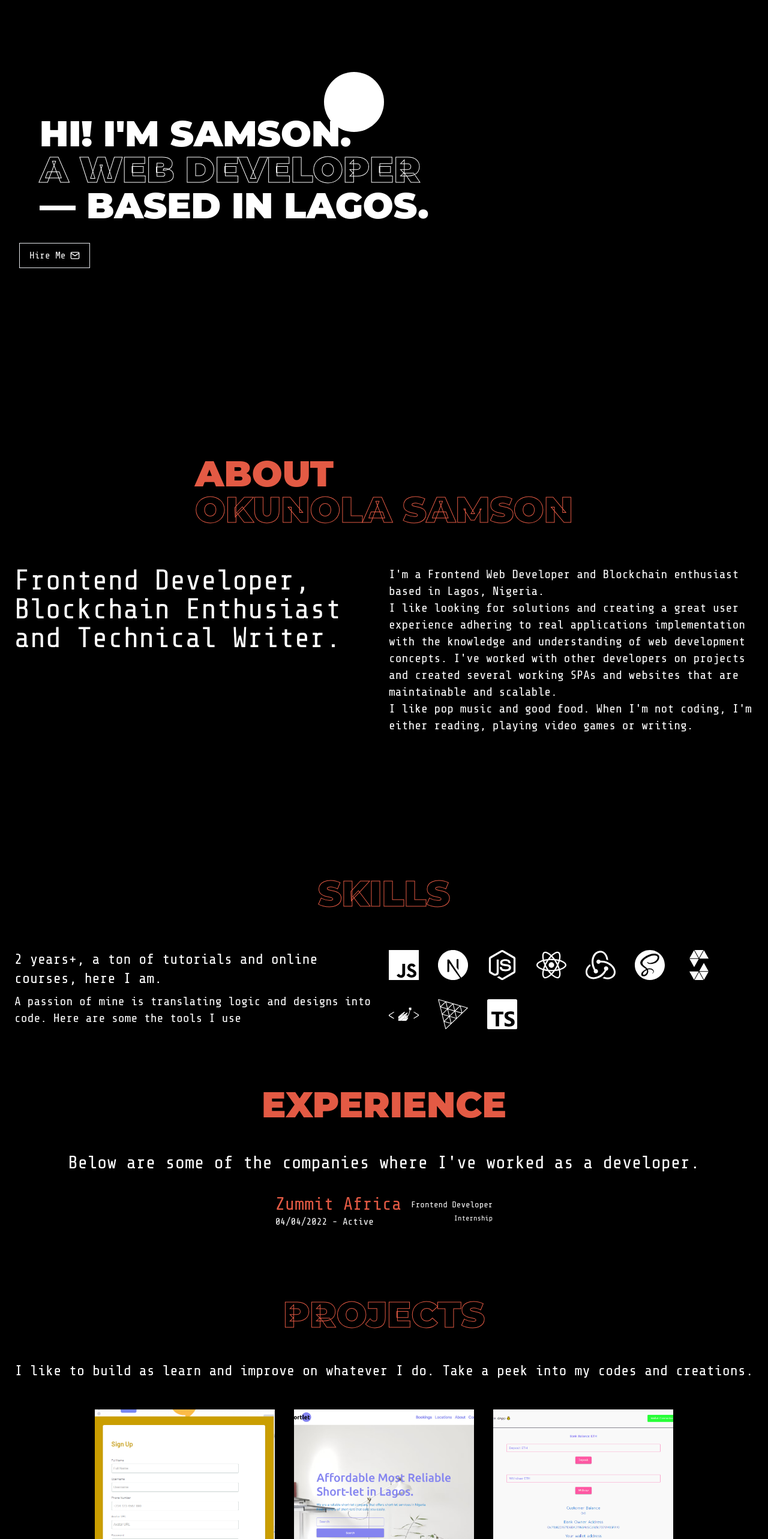
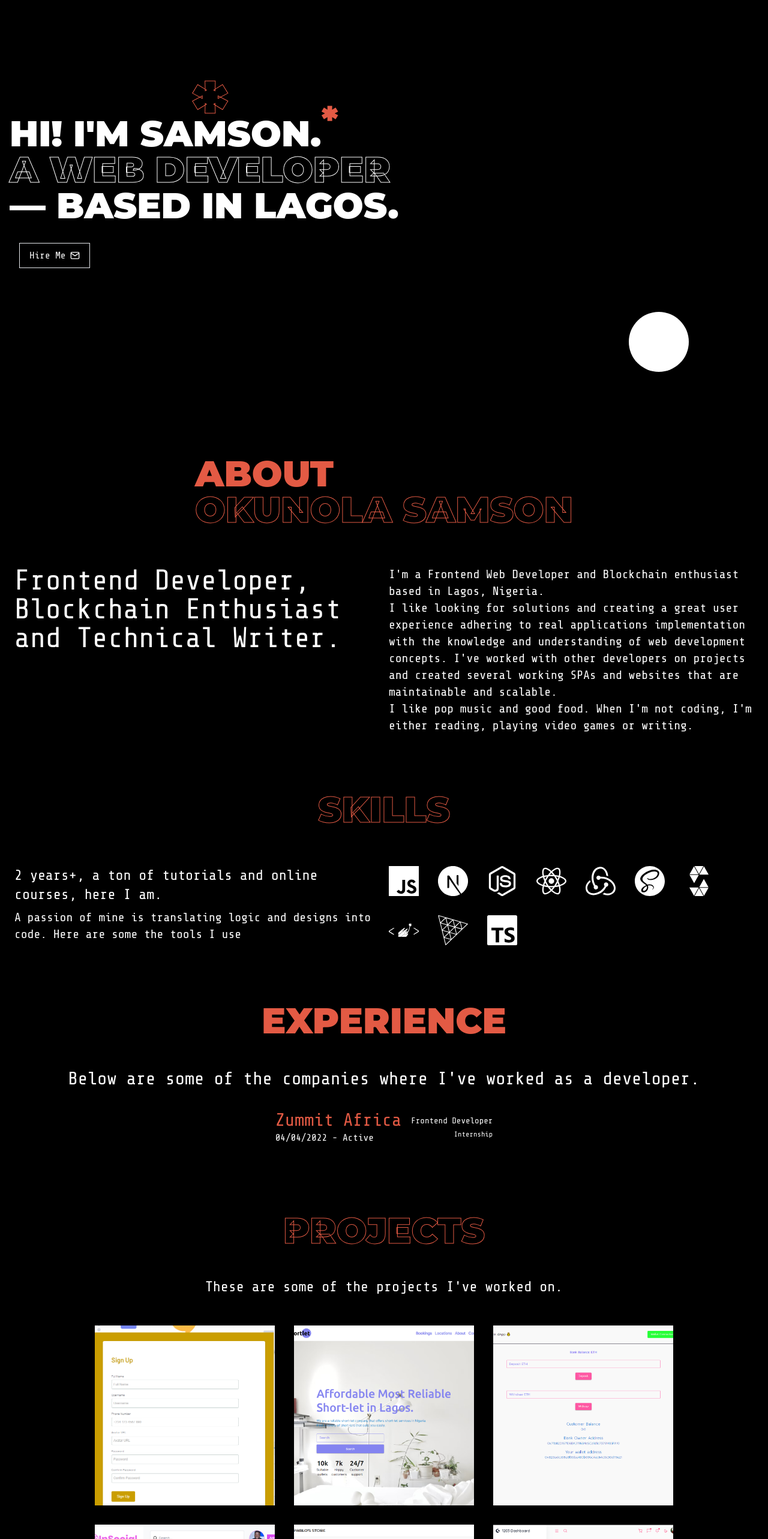
Before and after one commit to pablo-clueless/Portfolio, a React (Vite) app in the folder portfolio/: page / in a window 1280 px wide. Shown: the part 160-2726 px from the top of the page at 60% size. Built offline with nearby package versions, Linux system fonts and the light colour scheme.

Commit message:
made changes

```diff
--- a/portfolio/src/components/About.jsx
+++ b/portfolio/src/components/About.jsx
@@ -4,9 +4,9 @@ import { motion } from 'framer-motion'
 const About = () => {
 
     return (
-        <div className='flex flex-col items-center h-700 text-center bg-blak px-6 py-10'>
+        <div className='flex flex-col items-center w-full text-center bg-blak px-6 py-10'>
             <div className='mb-12 text-left'>
-                <p className='text-6xl font-black font-heading text-primary'>
+                <p className='md:text-6xl text-4xl font-black font-heading text-primary'>
                     ABOUT
                 </p>
                 <p className='text-6xl font-black font-heading text-primary outline-text'>
--- a/portfolio/src/components/Contact.jsx
+++ b/portfolio/src/components/Contact.jsx
@@ -1,14 +1,18 @@
 import React from 'react'
+import { motion } from 'framer-motion'
 import { FiCodepen, FiGithub, FiLinkedin, FiMail ,FiTwitter } from 'react-icons/fi'
 
 import { Button, IconButton } from '.'
 
+const container = {hidden: {opacity: 0 },show: {opacity: 1,transition: {staggerChildren: 0.75,},},}
+const item = {hidden: {opacity: 0},show: {opacity: 1}}
+
 const Contact = () => {
 
     return (
-        <div className='flex flex-col items-center text-center bg-black px-6 py-10' id="contact">
+        <motion.div className='flex flex-col items-center text-center bg-black px-6 py-10' id="contact">
             <div className='mb-12 text-left'>
-                <p className='text-6xl font-black font-heading text-primary'>
+                <p className='md:text-6xl text-4xl font-black font-heading text-primary'>
                     GET IN TOUCH
                 </p>
             </div>
@@ -22,21 +26,21 @@ const Contact = () => {
             </p>
 
             <Button to='mailto:smsnmicheal@gamil' text='GET IN TOUCH' icon={<FiMail />} mt={64} mb={64} />
-            <ul className='flex items-center justify-between'>
-                <li className='md:mx-4 mx-1'>
+            <motion.ul variants={container} initial='hidden' whileInView='show' className='flex items-center justify-between'>
+                <motion.li variants={item} className='md:mx-4 mx-1'>
                     <IconButton to='https://codepen.io/pablo-clueless' icon={<FiCodepen />} large />
-                </li>
-                <li className='md:mx-4 mx-1'>
+                </motion.li>
+                <motion.li variants={item} className='md:mx-4 mx-1'>
                     <IconButton to='https://github.com/pablo-clueless' icon={<FiGithub />} large />
-                </li>
-                <li className='md:mx-4 mx-1'>
+                </motion.li>
+                <motion.li variants={item} className='md:mx-4 mx-1'>
                     <IconButton to='https://linkedin.com/in/samson-okunola/' icon={<FiLinkedin />} large />
-                </li>
-                <li className='md:mx-4 mx-1'>
+                </motion.li>
+                <motion.li variants={item} className='md:mx-4 mx-1'>
                     <IconButton to='https://twitter.com/pablo_clueless' icon={<FiTwitter />} large />
-                </li>
-            </ul>
-        </div>
+                </motion.li>
+            </motion.ul>
+        </motion.div>
     )
 }
 
--- a/portfolio/src/components/Experience.jsx
+++ b/portfolio/src/components/Experience.jsx
@@ -8,7 +8,7 @@ const Experience = () => {
   return (
     <div className='flex flex-col items-center text-center bg-black px-6 py-10' id="about">
       <div className='mb-12 text-left'>
-        <p className='text-6xl font-black font-heading text-primary'>
+        <p className='md:text-6xl text-4xl font-black font-heading text-primary'>
           EXPERIENCE
         </p>
       </div>
--- a/portfolio/src/components/Footer.jsx
+++ b/portfolio/src/components/Footer.jsx
@@ -4,7 +4,7 @@ const Footer = () => {
     return (
         <div className='flex sm:flex-row flex-col items-center justify-between p-4 bg-main-bg dark:bg-main-dark-bg'>
             <p className='text-base text-white'>
-                Designed and built by Okunola Samson - <span className='text-primary'>@pablo_clueless</span>
+                Designed and built by <span className='text-primary'>@pablo_clueless</span>
             </p>
             <a href='#home' className='text-white hover:text-primary duration-500 bounce'>
                 scroll to top &uarr;
--- a/portfolio/src/components/Header.jsx
+++ b/portfolio/src/components/Header.jsx
@@ -5,21 +5,23 @@ import { FiMail } from 'react-icons/fi'
 import { Button } from '.'
 
 const initial = {x: -1000}
-const animate = {x: 50,transition: {duration: 2,ease: 'easeInOut' }}
+const animate = {x: 0,transition: {duration: 2,ease: 'easeInOut' }}
 const style = {WebkitTextStroke: '1px #fff',color: '#fff',WebkitTextFillColor: 'transparent'}
+const drift = {x: -100,transition: {duration: 2}}
 
 const Header = () => {
 
     return (
         <div className='w-full h-screen bg-transparent flex flex-col items-center justify-center relative' id='home'>
             <motion.div initial={initial} animate={animate} className='flex self-start'>
-                <p className='md:text-6xl text-4xl font-black font-heading text-white dark:text-white uppercase px-4'>
-                    Hi! I'm Samson.<br />
+                <p className='md:text-6xl text-4xl font-black font-heading text-white uppercase px-4'>
+                    <span className='relative after:content-["*"] after:absolute after:-top-4 after:text-primary'>Hi! I'm Samson.</span><br />
                     <span style={style}>A web developer</span><br />
                     — based in lagos.
                 </p>
             </motion.div>
-            <motion.div className='w-100 h-100 bg-white rounded-full absolute top-1/4 right-1/2' />
+            <motion.div initial={{x: -200}} whileInView={drift} className='w-100 h-100 bg-white rounded-full absolute top-3/4 right-8' />
+            <span className='absolute top-1/4 left-1/4 text-9xl font-black font-heading text-white outline-text'>*</span>
 
             <div className='flex self-start ml-8'>
                 <Button to='mailto:smsnmicheal@gmail.com' text='Hire Me' mt={32} icon={<FiMail/>} />
--- a/portfolio/src/components/Projects.jsx
+++ b/portfolio/src/components/Projects.jsx
@@ -1,24 +1,32 @@
 import React from 'react'
+import { motion } from 'framer-motion'
 
 import Card from './Card'
 import { data } from '../assets/data/project-data'
+
+const initial = {opacity: 0,scale: 0.5}
+const animate = {opacity: 1,scale: 1}
+const transition = {default: {duration: 0.5, ease: [0, 0.71, 0.2, 1.01]}}
+const scale = {type: 'spring',stiffness: 100,dumping: 5,restDelta: 0.001}
 
 const Projects = () => {
 
     return (
         <div className='flex flex-col items-center text-center bg-black px-6 py-10' id="projects">
             <div className='mb-12 text-left'>
-                <p className='text-6xl font-black font-heading text-primary outline-text'>
+                <p className='md:text-6xl text-4xl font-black font-heading text-primary outline-text'>
                     PROJECTS
                 </p>
             </div>
            <p className='text-2xl text-white'>
-            I like to build as learn and improve on whatever I do. Take a peek into my codes and creations.
+                These are some of the projects I've worked on.
             </p>
 
            <div className='flex flex-wrap items-center justify-center gap-8 mt-12'>
                 {data.map((item) => (
-                    <Card key={item.name} {...item} />
+                    <motion.div initial={initial} whileInView={animate} transition={{default: transition, scale: scale}} key={item.name}>
+                        <Card {...item} />
+                    </motion.div>
                 ))}
             </div>
        </div>
--- a/portfolio/src/components/Skills.jsx
+++ b/portfolio/src/components/Skills.jsx
@@ -7,7 +7,7 @@ const Skills = () => {
     return (
         <div className='flex flex-col items-center text-center bg-black px-6 py-10' id="about">
             <div className='mb-12 text-left'>
-                <p className='text-6xl font-black font-heading text-primary outline-text'>
+                <p className='md:text-6xl text-4xl font-black font-heading text-primary outline-text'>
                     SKILLS
                 </p>
             </div>
```
